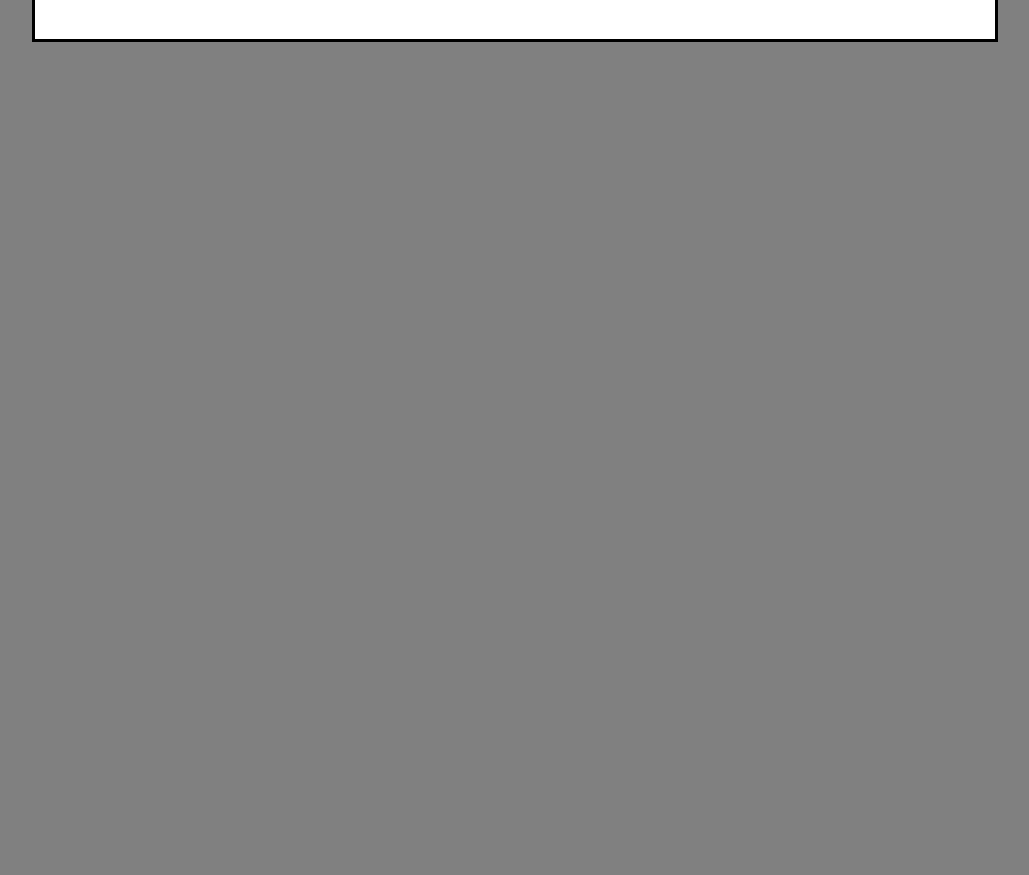
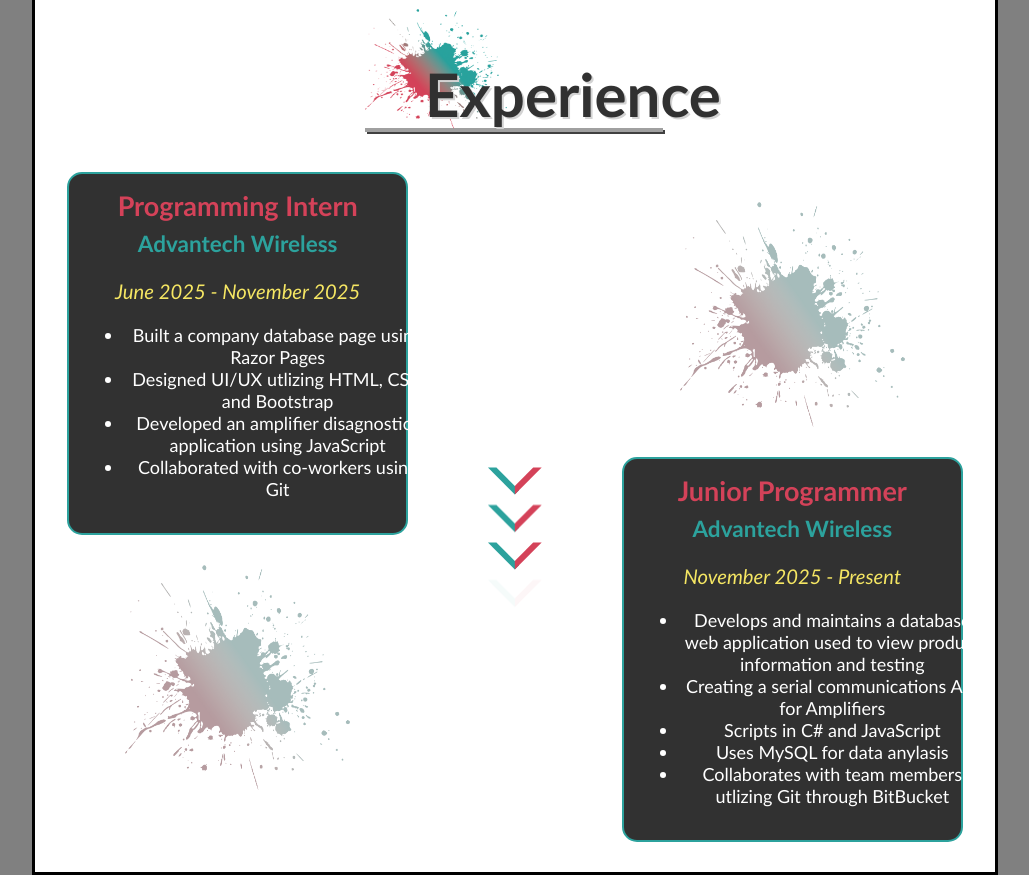
Before and after one commit to ipaulhamus/Portfolio-Site, a React (Vite) app in the folder ianp-portfolio/: page / in a window 1280 px wide. Shown: the part 1580-2455 px from the top of the page, without its empty margins (125-1154 px from the left). Before the commit the page ends 1622 px from the top, so only its background shows below. Built offline with nearby package versions, Linux system fonts and the light colour scheme.

Commit message:
FInished UI elements for the experience section

```diff
--- a/ianp-portfolio/src/App.tsx
+++ b/ianp-portfolio/src/App.tsx
@@ -4,6 +4,7 @@
 import TitleBlock from './components/titleBlock.tsx'
 import AboutSection from './components/aboutSection.tsx'
 import SkillsSection from './sections/skills.tsx';
+import Experience from './components/experience.tsx'
 
 function App() {
 
@@ -31,6 +32,7 @@
       <TitleBlock title="About"/>
       <AboutSection />
       <SkillsSection />
+      <Experience />
       </div>
     </>
   )
--- a/ianp-portfolio/src/sections/experience.tsx
+++ b/ianp-portfolio/src/components/experience.tsx
@@ -1,16 +1,19 @@
 import ExperienceArrow from '../assets/experience-arrow.png';
 import Splash from '../assets/color-splat-1.png';
+import '../css/experience.css'
+import TitleBlock from './titleBlock';
 
 export default function Experience() {
     return (
         <>
+            <TitleBlock title="Experience" />
+            <br />
             <div className="experience-container">
                 <div className="experience-section">
                     <div className="text-container">
                         <p className="text-title">Programming Intern</p>
                         <p className="text-subtitle">Advantech Wireless</p>
-                        <p className="text-p">June 2025 - November 2025</p>
-                        <br />
+                        <p className="text-surtitle">June 2025 - November 2025</p>
                         <ul className="text-ul">
                             <li>Built a company database page using Razor Pages</li>
                             <li>Designed UI/UX utlizing HTML, CSS, and Bootstrap</li>
@@ -21,14 +24,27 @@
                     <img className="experience-deco" src={Splash} />
                 </div>
 
-                <img className="arrow-img" src={ExperienceArrow} />
+                <div id="arrowAnim">
+                <div className="arrowSliding">
+                    <div className="arrow"></div>
+                </div>
+                <div className="arrowSliding delay1">
+                    <div className="arrow"></div>
+                </div>
+                <div className="arrowSliding delay2">
+                    <div className="arrow"></div>
+                </div>
+                <div className="arrowSliding delay3">
+                    <div className="arrow"></div>
+                </div>
+                </div>
 
                 <div className="experience-section">
                     <img className="experience-deco" src={Splash} />
+                    <div className="text-container">
                     <p className="text-title">Junior Programmer</p>
                     <p className="text-subtitle">Advantech Wireless</p>
-                    <p className="text-p">November 2025 - Present</p>
-                    <br />
+                    <p className="text-surtitle">November 2025 - Present</p>
                     <ul className="text-ul">
                         <li>Develops and maintains a database web application used to view product information and testing</li>
                         <li>Creating a serial communications API for Amplifiers</li>
@@ -36,6 +52,7 @@
                         <li>Uses MySQL for data anylasis</li>
                         <li>Collaborates with team members utlizing Git through BitBucket</li>
                     </ul>
+                    </div>
                 </div>
             </div>
 
@@ -69,6 +86,7 @@
                     </ul>
                 </div>
             </div>
+
         </>
     )
 }
--- a/ianp-portfolio/src/css/experience.css
+++ b/ianp-portfolio/src/css/experience.css
@@ -1,21 +1,87 @@
 .experience-section {
     width: 40%;
     height: fit-content;
+
+    display: flex;
+    flex-direction: column;
+    align-items: center;
 
     margin-left: auto;
     margin-right: auto;
 }
 
 .experience-deco {
-    height: clamp(5rem, 10vw, 7rem);
-    width: clamp(5rem, 10vw, 7rem);
+    height: clamp(10rem, 20vw, 15rem);
+    width: clamp(10rem, 20vw, 15rem);
 
-    filter: grayscale(100%);
+    display: block;
+    margin: 0 auto;
 
     margin-left: auto;
     margin-right: auto;
+
+    filter: grayscale(70%);
+    opacity: 60%;
+
+    padding: 2rem;
+}
+
+.arrow-img {
+
+    background: linear-gradient(var(--strawberry-red), var(--strawberry-red));
+}
+
+/* Arrow Animation */
+#arrowAnim {
+  width: 10vw;
+  height: 10vh;
+  display: flex;
+  justify-content: center;
+  align-items: center;
+
+  margin: auto;
+}
+
+.arrow {
+  width: 2vw;
+  height: 2vw;
+  border: 0.5vw solid;
+  border-color: var(--wisteria-blue) transparent transparent var(--strawberry-red);
+  transform: rotate(225deg);
 }
 
 
+.arrowSliding {
+  position: absolute;
+  -webkit-animation: slide 4s linear infinite;
+          animation: slide 4s linear infinite;
+}
+
+.delay1 {
+  -webkit-animation-delay: 1s;
+    animation-delay: 1s;
+}
+.delay2 {
+  -webkit-animation-delay: 2s;
+    animation-delay: 2s;
+}
+.delay3 {
+  -webkit-animation-delay: 3s;
+    animation-delay: 3s;
+}
+
+@-webkit-keyframes slide {
+    0% { opacity:0; transform: translateY(-5rem); }
+   20% { opacity:1; transform: translateY(-3rem); }
+   80% { opacity:1; transform: translateY(3rem); }
+  100% { opacity:0; transform: translateY(5rem); }
+}
+@keyframes slide {
+    0% { opacity:0; transform: translateY(-5rem); }
+   20% { opacity:1; transform: translateY(-3rem); }
+   80% { opacity:1; transform: translateY(3rem); }
+  100% { opacity:0; transform: translateY(5rem); }
+}
+/* ============= */
 
 /* Mobile Exclusive */
--- a/ianp-portfolio/src/css/sectionContainers.css
+++ b/ianp-portfolio/src/css/sectionContainers.css
@@ -43,12 +43,12 @@
     width: 100%;
     height: fit-content;
     display: flex;
-
-    padding: 2rem;
 }
 
 .experience-container-mobile {
     width: 100%;
     height: fit-content;
     padding: 2rem;
+
+    display: none;
 }
--- a/ianp-portfolio/src/css/textBlock.css
+++ b/ianp-portfolio/src/css/textBlock.css
@@ -28,6 +28,14 @@
     font-weight: bold;
 }
 
+.text-surtitle {
+    margin-top: 0.3rem;
+    font-size: 1.35rem;
+
+    color: var(--banana-cream);
+    font-style: italic;
+}
+
 .text-p {
     font-size: 1.2rem;
     word-wrap: break-word;
```
